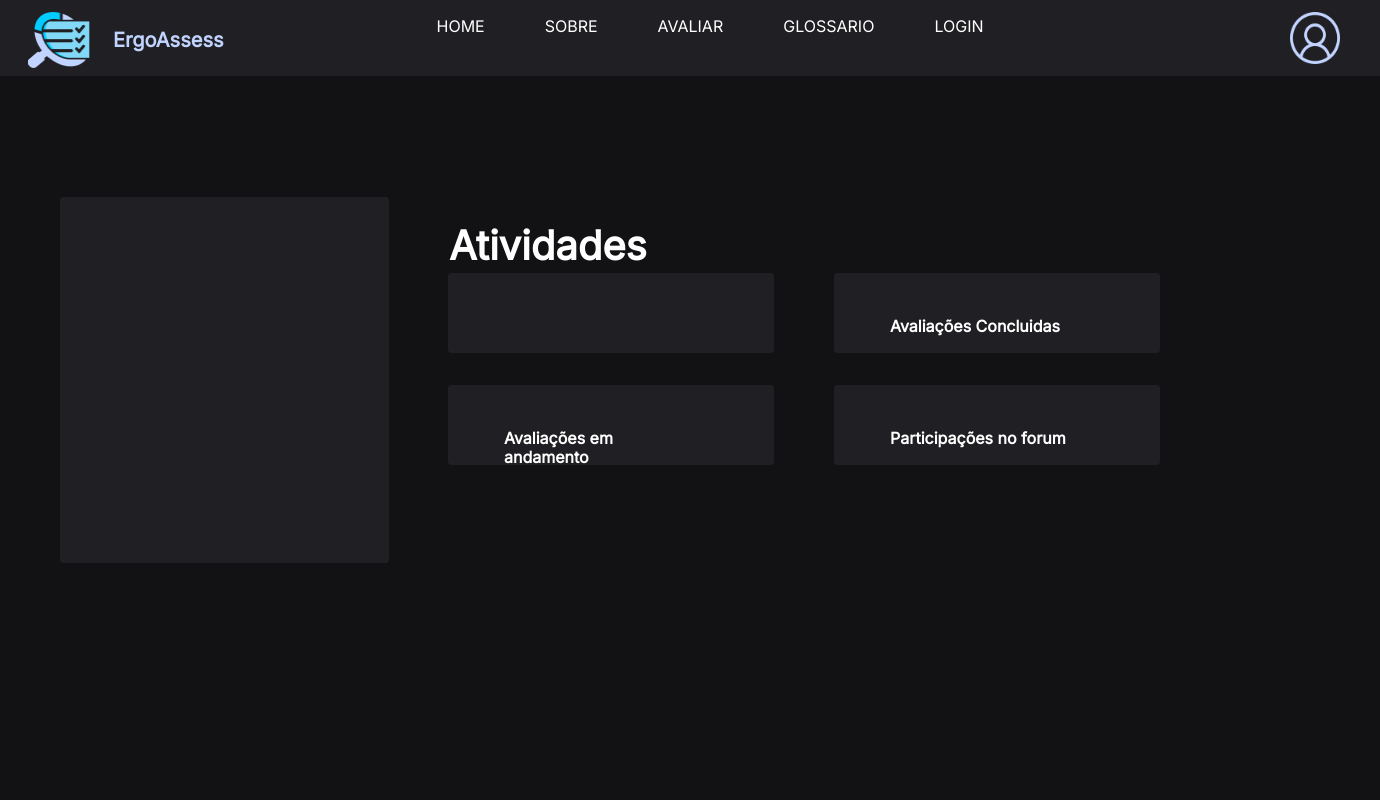
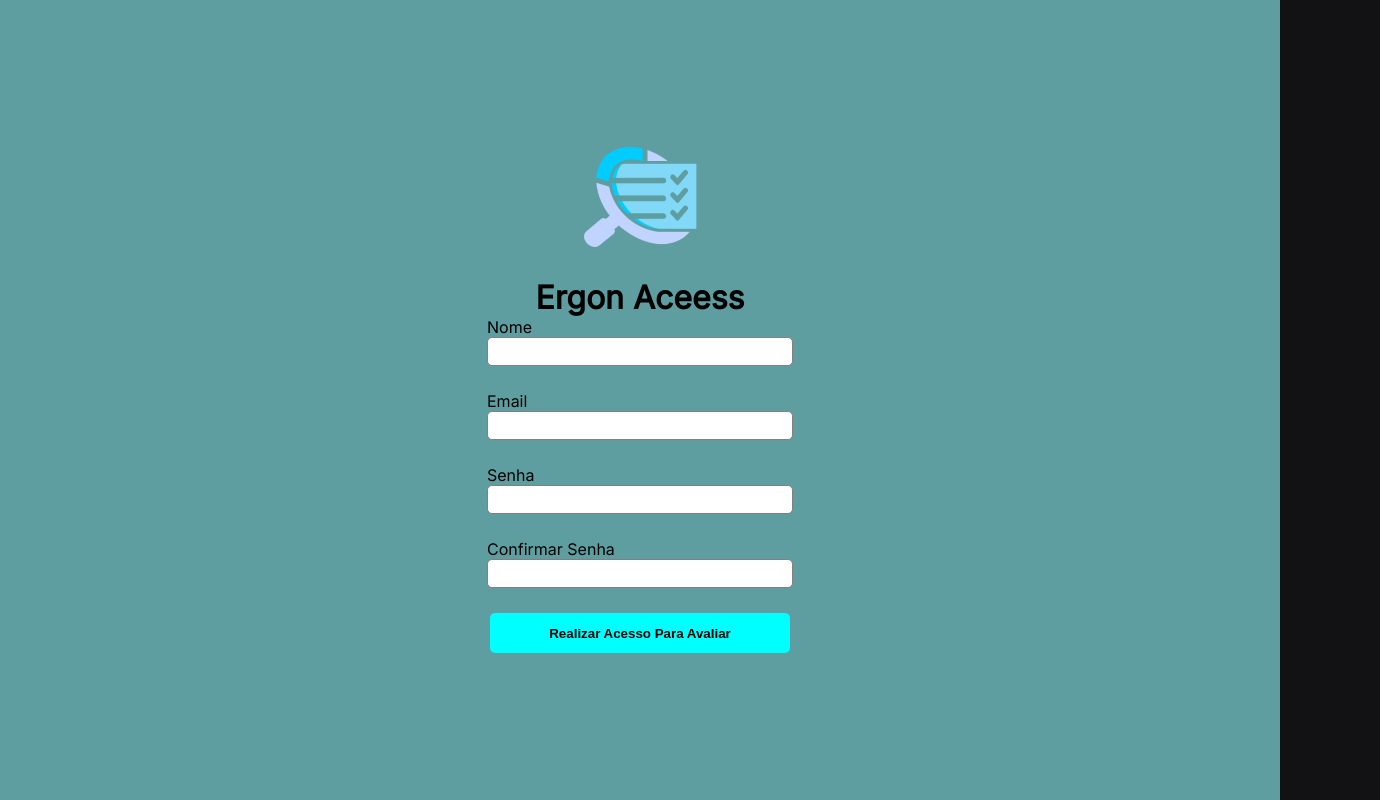
Before and after one commit to Viniciusgsc/TestesErgonAssess, a React (Create React App) app in the folder DSM-G02-PI3-2022-2-main/DSM-G02-PI3-2022-2-main/frontend/projeto-interdisciplinar/: page / in a window 1280 px wide. Shown: the whole page, 1380 px wide, since content can reach past the window. Built offline with nearby package versions, Linux system fonts and the light colour scheme; no server answers.

Commit message:
final
final

```diff
--- a/DSM-G02-PI3-2022-2-main/DSM-G02-PI3-2022-2-main/frontend/projeto-interdisciplinar/package.json
+++ b/DSM-G02-PI3-2022-2-main/DSM-G02-PI3-2022-2-main/frontend/projeto-interdisciplinar/package.json
@@ -4,16 +4,19 @@
   "private": true,
   "proxy": "http://localhost:3001",
   "dependencies": {
+    "@hookform/resolvers": "^2.9.10",
     "@testing-library/jest-dom": "^5.16.5",
     "@testing-library/react": "^13.4.0",
     "@testing-library/user-event": "^13.5.0",
     "axios": "^1.1.2",
     "react": "^18.2.0",
     "react-dom": "^18.2.0",
+    "react-hook-form": "^7.39.1",
     "react-icons": "^4.6.0",
     "react-router-dom": "^6.4.2",
     "react-scripts": "5.0.1",
-    "web-vitals": "^2.1.4"
+    "web-vitals": "^2.1.4",
+    "yup": "^0.32.11"
   },
   "scripts": {
     "start": "react-scripts start",
--- a/DSM-G02-PI3-2022-2-main/DSM-G02-PI3-2022-2-main/frontend/projeto-interdisciplinar/src/App.js
+++ b/DSM-G02-PI3-2022-2-main/DSM-G02-PI3-2022-2-main/frontend/projeto-interdisciplinar/src/App.js
@@ -13,11 +13,11 @@ function App() {
    //ROTAS DA APLICAÇÃO
    <Router>
       <Routes>
-        <Route path="/" element={<Home />} />
+        <Route path="/" element={<Login />} />
         <Route path="/Sobre" element={<Sobre />} />
         <Route path="/Avaliar" element={<Avaliar />} />
         <Route path="/Glossario" element={<Glossario />} />
-        <Route path="/Login" element={<Login />} />
+        <Route path="/Home" element={<Home />} />
       </Routes>
    </Router>
   );
--- a/DSM-G02-PI3-2022-2-main/DSM-G02-PI3-2022-2-main/frontend/projeto-interdisciplinar/src/components/Header/header.js
+++ b/DSM-G02-PI3-2022-2-main/DSM-G02-PI3-2022-2-main/frontend/projeto-interdisciplinar/src/components/Header/header.js
@@ -1,41 +1,45 @@
 import React from "react";
 import { Link } from "react-router-dom";
-import Logo from "../../img/logoergon.png"
-import Icone from "../../img/user.png"
+import Logo from "../../img/logoergon.png";
+import Icone from "../../img/user.png";
 import "./header.css";
 
 //Header da aplicaçãõ
 export default function Header() {
   return (
-
     <div className="nav">
       <nav>
         <ul className="list">
-            <img className="logo" src={Logo}/>
+          <img className="logo" src={Logo} />
 
           <li>
-              <Link className="l1" to="/">ErgoAssess</Link>
+            <Link className="l1" to="/">
+              ErgonAssess
+            </Link>
           </li>
           <li>
-              <Link className="link" to="/">HOME</Link>
+            <Link className="link" to="/">
+              HOME
+            </Link>
           </li>
           <li>
-              <Link className="link" to="/Sobre">SOBRE</Link>
+            <Link className="link" to="/Sobre">
+              SOBRE
+            </Link>
           </li>
           <li>
-              <Link className="link" to="/Avaliar">AVALIAR</Link>
+            <Link className="link" to="/Avaliar">
+              AVALIAR
+            </Link>
           </li>
           <li>
-              <Link className="link" to="/Glossario">GLOSSARIO</Link>
+            <Link className="link" to="/Glossario">
+              GLOSSARIO
+            </Link>
           </li>
-            <li>
-              <Link className="link" to="/login">LOGIN</Link>
-            </li>
-            <img className="icone" src={Icone}/>
+          <img className="icone" src={Icone} />
         </ul>
       </nav>
-
     </div>
-
   );
 }
--- a/DSM-G02-PI3-2022-2-main/DSM-G02-PI3-2022-2-main/frontend/projeto-interdisciplinar/src/pages/Avaliar/Avaliar.js
+++ b/DSM-G02-PI3-2022-2-main/DSM-G02-PI3-2022-2-main/frontend/projeto-interdisciplinar/src/pages/Avaliar/Avaliar.js
@@ -1,26 +1,49 @@
 import React from "react";
+import { useEffect, useState } from "react";
+import axios from "axios";
 import Header from "../../components/Header/header";
 import imgavaliar from "../../img/avaliarimg.png"
+
 import "./avaliar.css";
 
 //Pagina Avaliação da Aplicação
 export default function Questoes() {
+  const [quest, setQuest] = useState([])
 
+  useEffect(() => {
+    axios.get("http://localhost:3001/question")
+    .then((response) => {
+      setQuest(response.data)
+      console.log(response.data)
+      console.log("Requisição realizada")
+    })
+    .catch(() => {
+      console.log("Error!")
+    })
+  }, [])
   return (
     <div className="app">
       <Header />
-      <div className="avaliar">
+      {quest.map((quest, key) => {
+
+
+        return (
+          <div className="avaliar" key={key}>
           <form>
-        <h2>Nome da Avaliação</h2>
+          <h2></h2>
             <div className="avaliar-box">
               <input type="text" name="" required=""></input>
+
             </div>
             <div className="segmento-box">
               <input type="text" name="" required=""></input>
             </div>
+            <p>Questao:{quest.enunciation}</p>
           </form>
         </div>
-      <img className="gg" src={imgavaliar}/>
+        )
+      })}
+
     </div>
   );
-}
+};
--- a/DSM-G02-PI3-2022-2-main/DSM-G02-PI3-2022-2-main/frontend/projeto-interdisciplinar/src/pages/Login/login.css
+++ b/DSM-G02-PI3-2022-2-main/DSM-G02-PI3-2022-2-main/frontend/projeto-interdisciplinar/src/pages/Login/login.css
@@ -1,170 +1,49 @@
-html {
-    height: 100%;
+
+h1{
+    margin-bottom: -50px;
+}
+form {
+  height: 100vh;
+  width: 100vw;
+  display: flex;
+  flex-direction: column;
+  justify-content: center;
+  align-items: center;
+  gap: 50px;
+}
+.form{
+    background-color: cadetblue;
+
+}
+img{
+    margin-bottom: -40px;
 }
 
-.login-box {
-    position: absolute;
-    top: 50%;
-    left: 50%;
-    width: 400px;
-    padding: 40px;
-    transform: translate(-50%, -50%);
-    background: rgba(0, 0, 0, .5);
-    box-sizing: border-box;
-    box-shadow: 0 15px 25px rgba(0, 0, 0, .6);
-    border-radius: 10px;
+label {
+  display: flex;
+  flex-direction: column;
+  margin-bottom: -25px;
 }
 
-.login-box h2 {
-    margin: 0 0 30px;
-    padding: 0;
-    color: #fff;
-    text-align: center;
+input {
+  border-radius: 5px;
+  border: 1px solid gray;
+  height: 25px;
+  width: 300px;
 }
 
-.login-box .user-box {
-    position: relative;
+button {
+  width: 300px;
+  height: 40px;
+  background-color: aqua;
+  border: none;
+  border-radius: 5px;
+  font-weight: bold;
+  cursor: pointer;
 }
 
-.login-box .user-box input {
-    width: 100%;
-    padding: 10px 0;
-    font-size: 16px;
-    color: #fff;
-    margin-bottom: 30px;
-    border: none;
-    border-bottom: 1px solid #fff;
-    outline: none;
-    background: transparent;
+span {
+  color: red;
+  position:absolute;
+  margin-top: 50px;
 }
-
-.login-box .user-box label {
-    position: absolute;
-    top: 0;
-    left: 0;
-    padding: 10px 0;
-    font-size: 16px;
-    color: #fff;
-    pointer-events: none;
-    transition: .5s;
-}
-
-.login-box .user-box input:focus~label,
-.login-box .user-box input:valid~label {
-    top: -20px;
-    left: 0;
-    color: #03e9f4;
-    font-size: 12px;
-}
-
-.login-box form a {
-    position: relative;
-    display: inline-block;
-    padding: 10px 20px;
-    color: #03e9f4;
-    font-size: 16px;
-    text-decoration: none;
-    text-transform: uppercase;
-    overflow: hidden;
-    transition: .5s;
-    margin-top: 40px;
-    letter-spacing: 4px
-}
-
-.login-box a:hover {
-    background: #03e9f4;
-    color: #fff;
-    border-radius: 5px;
-    box-shadow: 0 0 5px #03e9f4,
-        0 0 25px #03e9f4,
-        0 0 50px #03e9f4,
-        0 0 100px #03e9f4;
-}
-
-.login-box a span {
-    position: absolute;
-    display: block;
-}
-
-.login-box a span:nth-child(1) {
-    top: 0;
-    left: -100%;
-    width: 100%;
-    height: 2px;
-    background: linear-gradient(90deg, transparent, #03e9f4);
-    animation: btn-anim1 1s linear infinite;
-}
-
-@keyframes btn-anim1 {
-    0% {
-        left: -100%;
-    }
-
-    50%,
-    100% {
-        left: 100%;
-    }
-}
-
-.login-box a span:nth-child(2) {
-    top: -100%;
-    right: 0;
-    width: 2px;
-    height: 100%;
-    background: linear-gradient(180deg, transparent, #03e9f4);
-    animation: btn-anim2 1s linear infinite;
-    animation-delay: .25s
-}
-
-@keyframes btn-anim2 {
-    0% {
-        top: -100%;
-    }
-
-    50%,
-    100% {
-        top: 100%;
-    }
-}
-
-.login-box a span:nth-child(3) {
-    bottom: 0;
-    right: -100%;
-    width: 100%;
-    height: 2px;
-    background: linear-gradient(270deg, transparent, #03e9f4);
-    animation: btn-anim3 1s linear infinite;
-    animation-delay: .5s
-}
-
-@keyframes btn-anim3 {
-    0% {
-        right: -100%;
-    }
-
-    50%,
-    100% {
-        right: 100%;
-    }
-}
-
-.login-box a span:nth-child(4) {
-    bottom: -100%;
-    left: 0;
-    width: 2px;
-    height: 100%;
-    background: linear-gradient(360deg, transparent, #03e9f4);
-    animation: btn-anim4 1s linear infinite;
-    animation-delay: .75s
-}
-
-@keyframes btn-anim4 {
-    0% {
-        bottom: -100%;
-    }
-
-    50%,
-    100% {
-        bottom: 100%;
-    }
-}
--- a/DSM-G02-PI3-2022-2-main/DSM-G02-PI3-2022-2-main/frontend/projeto-interdisciplinar/src/pages/Login/login.js
+++ b/DSM-G02-PI3-2022-2-main/DSM-G02-PI3-2022-2-main/frontend/projeto-interdisciplinar/src/pages/Login/login.js
@@ -1,33 +1,82 @@
 import React from "react";
-import Header from "../../components/Header/header";
+import { useForm } from "react-hook-form";
+import { yupResolver } from "@hookform/resolvers/yup";
+import logoacesso from "../../img/logolacesso.png";
+import * as yup from "yup";
 
 import "./login.css";
 
 //Pagina Home da Aplicação
+const schema = yup
+  .object({
+    name: yup.string().required("O nome é obrigatório"),
+    email: yup
+      .string()
+      .email("Digite um email válido")
+      .required("O email é obrigatório"),
+    password: yup
+      .string()
+      .min(6, "A senha deve ter pelo menos 6 digitos")
+      .required("A senha é obrigatória"),
+    confirmPassword: yup
+      .string()
+      .required("Confirmar a senha é obrigatório")
+      .oneOf([yup.ref("password")], "As senhas devem ser iguais"),
+  })
+  .required();
 export default function Login() {
+  const {
+    register,
+    handleSubmit,
+    watch,
+    formState: { errors },
+  } = useForm({
+    resolver: yupResolver(schema),
+  });
+
+  console.log(watch("name"));
+
+  function onSubmit(userData) {
+    console.log(userData);
+    window.alert("Acesso Liberado");
+    <input type="hidden" name="_next" value="http:localhost:3000/Home" />;
+  }
 
   return (
     <div className="app">
-      <Header />
-      <div className="login-box">
-        <h2>Login</h2>
-        <form>
-          <div className="user-box">
-            <input type="text" name="" required=""></input>
-            <label>Username</label>
-          </div>
-          <div className="user-box">
-            <input type="text" name="" required=""></input>
-            <label>Email</label>
-          </div>
-          <div className="user-box">
-            <input type="password" name="" required=""></input>
-            <label>Password</label>
-          </div>
-          <a href="http://localhost:3000">Submit</a>
+      <div className='form'>
+        <form onSubmit={handleSubmit(onSubmit)}>
+          <img src={logoacesso} />
+          <h1>Ergon Aceess</h1>
+          <label>
+            Nome
+            <input type="text" {...register("name", { required: true })} />
+            <span>{errors.name?.message}</span>
+          </label>
+
+          <label>
+            Email
+            <input type="text" {...register("email")} />
+            <span>{errors.email?.message}</span>
+          </label>
+
+          <label>
+            Senha
+            <input type="password" {...register("password")} />
+            <span>{errors.password?.message}</span>
+          </label>
+
+          <label>
+            Confirmar Senha
+            <input type="password" {...register("confirmPassword")} />
+            <span>{errors.confirmPassword?.message}</span>
+          </label>
+
+          <button type="submit" name="_next" value="http:localhost:3000/Home">
+            Realizar Acesso Para Avaliar
+          </button>
         </form>
       </div>
     </div>
-
-  )
+  );
 }
```
Also changed, not shown: DSM-G02-PI3-2022-2-main/DSM-G02-PI3-2022-2-main/frontend/projeto-interdisciplinar/src/pages/Home/Home.js (+0 -13 lines), DSM-G02-PI3-2022-2-main/DSM-G02-PI3-2022-2-main/frontend/projeto-interdisciplinar/src/img/logolacesso.png (added), 1 other file (tests, documents, lock files or other folders). Lines whose indentation alone changed are shown as unchanged.
